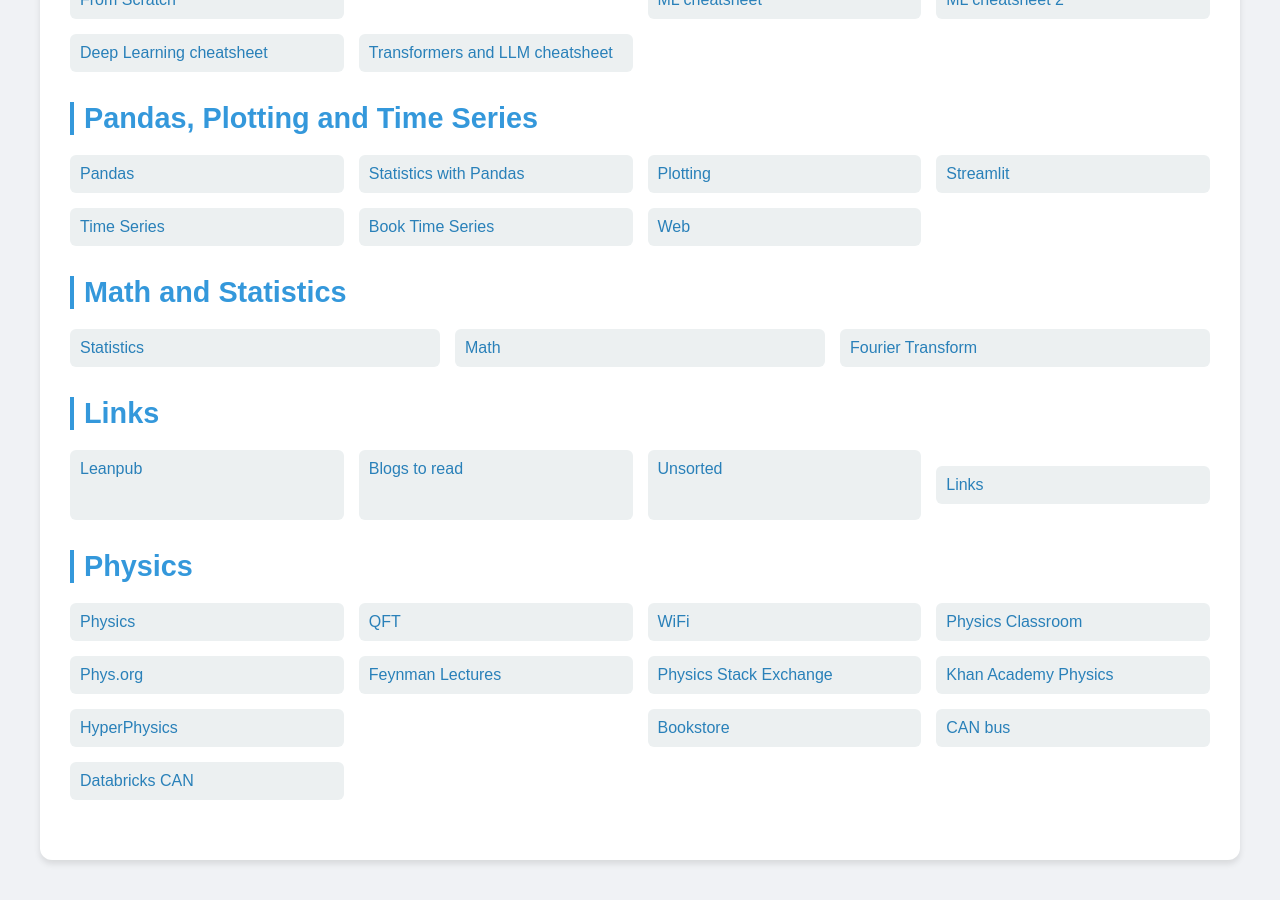
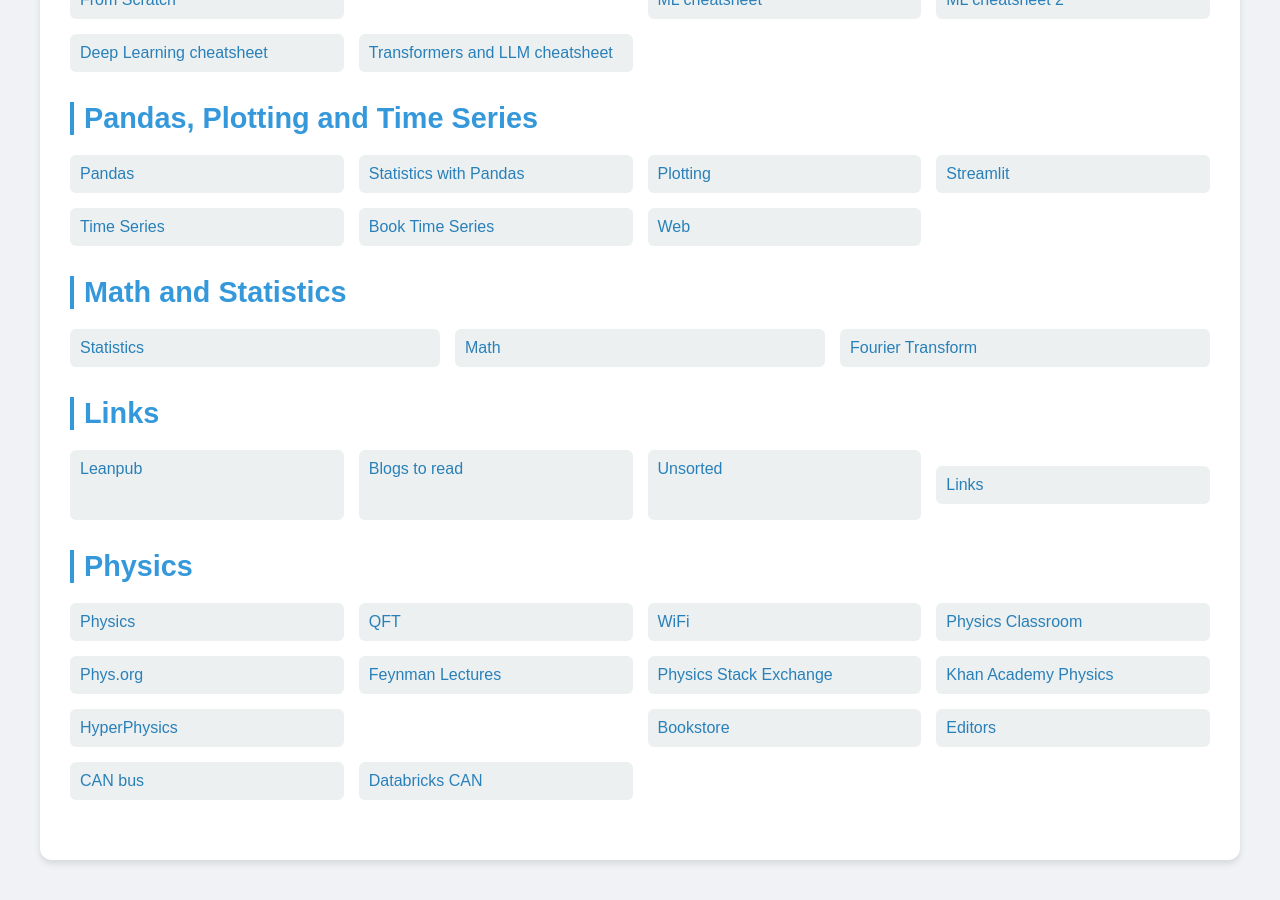
Before and after one commit to Michael-Lubinsky/michael-lubinsky.github.com, a Jekyll site: the page built from index.html, in a window 1280 px wide and 900 px high, scrolled down 3191 px. Built offline with Jekyll 4.4.1, drawn with Linux system fonts in a browser that asks for light colours.

Commit message:
Add link to Editors page in index.html

```diff
--- a/index.html
+++ b/index.html
@@ -351,6 +351,7 @@
                 <br>
                 <br>
                 <a href="https://www.chapterpal.com/bookstore#">Bookstore</a>
+                <a href="editors/editors.html">Editors</a>
                 <a href="can/canbus/can.html">CAN bus</a>
                 <a href="can/databricks_can.html">Databricks CAN</a>
             </div>
```
